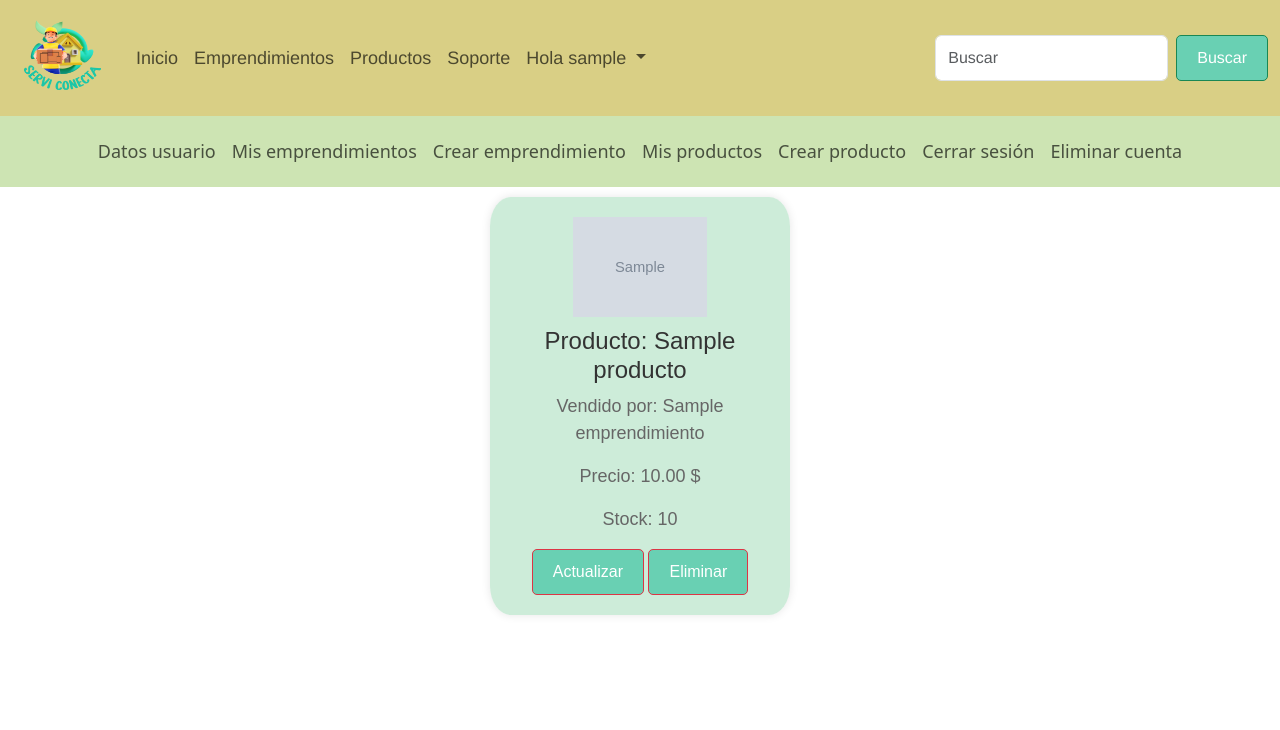
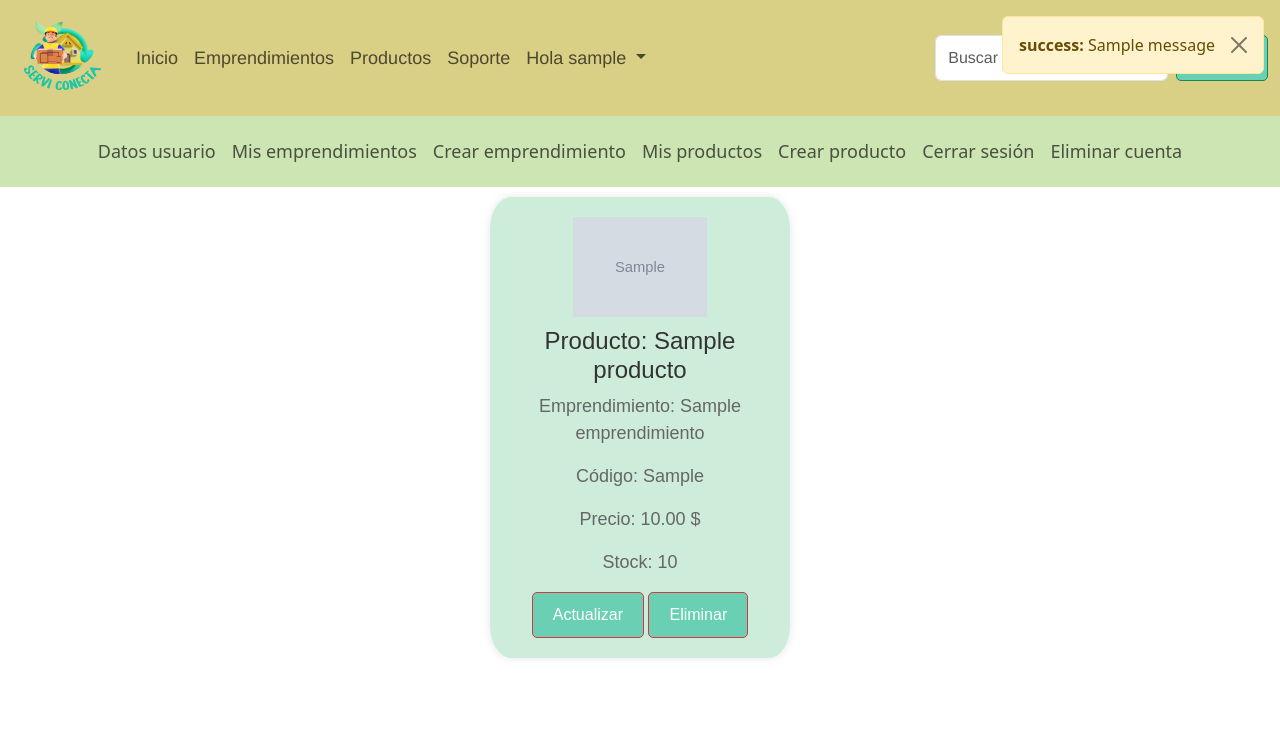
Before and after one commit to galmarcano/serviconecta, a Django app: page /mis_productos/ in a window 1280 px wide. Shown: the top 730 px of the page. Run offline with Django 4.2, Linux system fonts and the light colour scheme; a user stored in the database is signed in; tables that the repository leaves empty hold one stand-in row (values such as "Sample post"); grey boxes marked "Sample" are stand-in pictures; one stand-in notice (Sample message) is shown.

Commit message:
redireccionamientos y mensajes de éxito

```diff
--- a/config/templates/mis_productos.html
+++ b/config/templates/mis_productos.html
@@ -21,7 +21,8 @@
             No hay imagen disponible
             {% endif %}
             <h1 class="nombre_prod">Producto: {{ e.nombre_producto }}</h1>
-            <p class="desc_prod">Vendido por: {{ e.id_emprendimiento.nombre_emprendimiento }}</p>
+            <p class="desc_prod">Emprendimiento: {{ e.id_emprendimiento.nombre_emprendimiento }}</p>
+            <p class="desc_prod">Código: {{ e.codigo_producto }}</p>
             <p class="desc_prod">Precio: {{ e.precio_producto }} $</p>
             <p class="desc_prod">Stock: {{ e.stock_producto }}</p>
             <a class="btn btn-danger"
@@ -32,9 +33,21 @@
     {% endfor %}
     {% else %}
     <div id="centrar_no_registros">
-        <p class="text-center">Aún no has registrado productos en tu cuenta. Debes registrar un emprendimiento primero</p>
+        <p class="text-center">Aún no has registrado productos en tu cuenta. Debes registrar un emprendimiento primero
+        </p>
+        {% endif %}
+    </div>
+</div>
+
+<div class="position-fixed top-0 end-0 p-3" style="z-index: 5">
+    {% if messages %}
+    <div class="alert alert-warning alert-dismissible fade show" role="alert">
+        {% for message in messages %}
+        <strong>{{ message.tags }}:</strong> {{ message }}<br>
+        {% endfor %}
+        <button type="button" class="btn-close" data-bs-dismiss="alert" aria-label="Close"></button>
+    </div>
     {% endif %}
-    </div>
 </div>
 
 
@@ -43,5 +56,4 @@
 
 
 
-
 {% endblock %}
--- a/emprendimiento/views.py
+++ b/emprendimiento/views.py
@@ -124,11 +124,12 @@ def v_delete_ent(request, emprendimiento_id):
     if request.method == 'POST':
         # Eliminar productos y servicios asociados
         Producto.objects.filter(id_emprendimiento=emprendimiento_id).delete()
-
+        nombre_emprendimiento = emprendi.nombre_emprendimiento
         # Eliminar el emprendimiento
         emprendi.delete()
 
-        return HttpResponseRedirect("/")
+        messages.success(request, f'Emprendimiento "{nombre_emprendimiento}" eliminado con éxito.')
+        return redirect('mis_emprendimientos')
 
     context = {
         'emprendi': emprendi
@@ -186,13 +187,16 @@ def v_create_prod(request, id_emprendimiento):
         if formcrear.is_valid():
             # Asignar el emprendimiento al producto antes de guardarlo
             formcrear.instance.id_emprendimiento_id = id_emprendimiento
-            formcrear.save()
+            producto_creado = formcrear.save()
+            nombre_producto = producto_creado.nombre_producto
 
             if action == 'guardar-y-agregar':
                 # Si se hace clic en "Guardar y agregar otro", redirigir al mismo formulario
+                messages.success(request, f'Producto "{nombre_producto}" creado con éxito.')
                 return HttpResponseRedirect(request.path_info)
             elif action == 'finalizar':
                 # Si se hace clic en "Finalizar", redirigir a la página de inicio
+                messages.success(request, f'Producto "{nombre_producto}" creado con éxito.')
                 return redirect('mis_productos')
 
     context = {
@@ -216,13 +220,16 @@ def v_update_prod(request, emprendimiento_id, product_id):
 
         if formeditar.is_valid():
             formeditar.save()
+            nombre_producto = producto.nombre_producto
 
             if action == 'guardar-cambios':
                 print("Guardando cambios, redirigiendo")
+                messages.success(request, f'Producto "{nombre_producto}" actualizado con éxito.')
                 return HttpResponseRedirect(reverse('mis_productos'))
             elif action == 'eliminar-producto':
                 producto.delete()
                 print("Producto eliminado, redirigiendo")
+                messages.success(request, f'Producto "{nombre_producto}" eliminado con éxito.')
                 return HttpResponseRedirect(reverse('mis_productos', args=[emprendimiento_id]))
             else:
                 print("Acción no válida")
@@ -507,13 +514,16 @@ def v_mi_cuenta_create_prod(request):
             if emprendimiento_encontrado:
                 producto.id_emprendimiento = emprendimiento_encontrado
                 producto.save()
+                nombre_producto = producto.nombre_producto
 
                 if action == 'guardar-y-agregar':
                     # Si se hace clic en "Guardar y agregar otro", redirigir al mismo formulario
+                    messages.success(request, f'Producto "{nombre_producto}" creado con éxito.')
                     return HttpResponseRedirect(request.path_info)
                 elif action == 'finalizar':
                     # Si se hace clic en "Finalizar", redirigir a la página de inicio
-                    return HttpResponseRedirect("/")
+                    messages.success(request, f'Producto "{nombre_producto}" creado con éxito.')
+                    return redirect('mis_productos')
 
     context = {
         'formulario': MiCuentaProductoForm(emprendimientos=emprendimientos_del_usuario),
@@ -560,11 +570,12 @@ def v_mi_cuenta_delete_emprend(request, emprendimiento_id):
     if request.method == 'POST':
         # Eliminar productos y servicios asociados
         Producto.objects.filter(id_emprendimiento=emprendimiento_id).delete()
-
+        nombre_emprendimiento = emprendi.nombre_emprendimiento
         # Eliminar el emprendimiento
         emprendi.delete()
 
-        return HttpResponseRedirect("/")
+        messages.success(request, f'Emprendimiento "{nombre_emprendimiento}" eliminado con éxito.')
+        return redirect('mis_emprendimientos')
 
     context = {
         'emprendi': emprendi
@@ -578,11 +589,14 @@ def v_mi_cuenta_delete_prod(request, emprendimiento_id, product_id):
     producto = Producto.objects.get(
         id_emprendimiento=emprendimiento_id, id_producto=product_id)
     emprendedor = emprendimiento.usuario_emprendedor
+    nombre_producto = producto.nombre_producto
 
     if request.method == 'POST':
         Producto.objects.filter(
             id_emprendimiento=emprendimiento_id, id_producto=product_id).delete()
-        return HttpResponseRedirect("/")
+        messages.success(request, f'Producto "{nombre_producto}" eliminado con éxito.')
+        return redirect('mis_productos')
+
 
     context = {
         'nombre_producto': producto.nombre_producto,
```
Also changed, not shown: config/templates/mi_cuenta_create_prod.html (+12 -0 lines), media/ent_logo_images/WhatsApp_Image_2023-11-24_at_13.42.11_BnYvOo9.jpeg (added), media/up_images/WhatsApp_Image_2023-11-24_at_13.35.09_Z93HRGU.jpeg (added), media/up_images/WhatsApp_Image_2023-11-24_at_13.36.05_0sfTwwP.jpeg (added), media/up_images/WhatsApp_Image_2023-11-24_at_13.42.21_XwFLGuq.jpeg (added), media/up_images/WhatsApp_Image_2023-11-24_at_13.42.58_gFUGWfy.jpeg (added), media/up_images/WhatsApp_Image_2023-11-24_at_13.46.48.jpeg (added), media/up_images/WhatsApp_Image_2023-11-24_at_13.46.48_96Pe7LL.jpeg (added), media/up_images/WhatsApp_Image_2023-11-24_at_13.46.48_ILJIP5B.jpeg (added), media/up_images/WhatsApp_Image_2023-11-24_at_13.49.27_0fsHCP2.jpeg (added), media/up_images/WhatsApp_Image_2023-11-24_at_13.49.27_CQN89QS.jpeg (added), media/up_images/celular3.webp (added), media/up_images/celular3_ZIzDrUI.webp (added).
